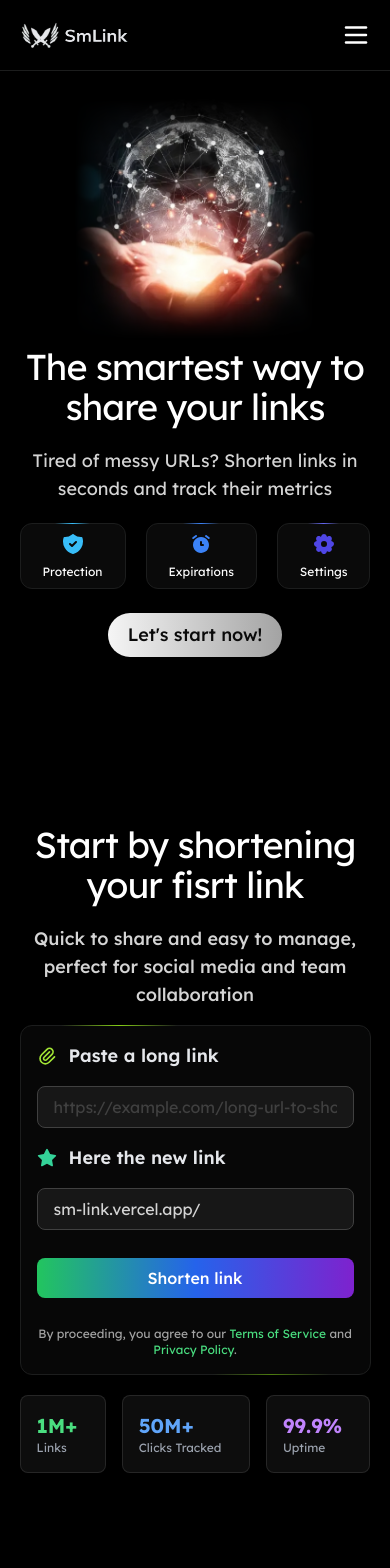
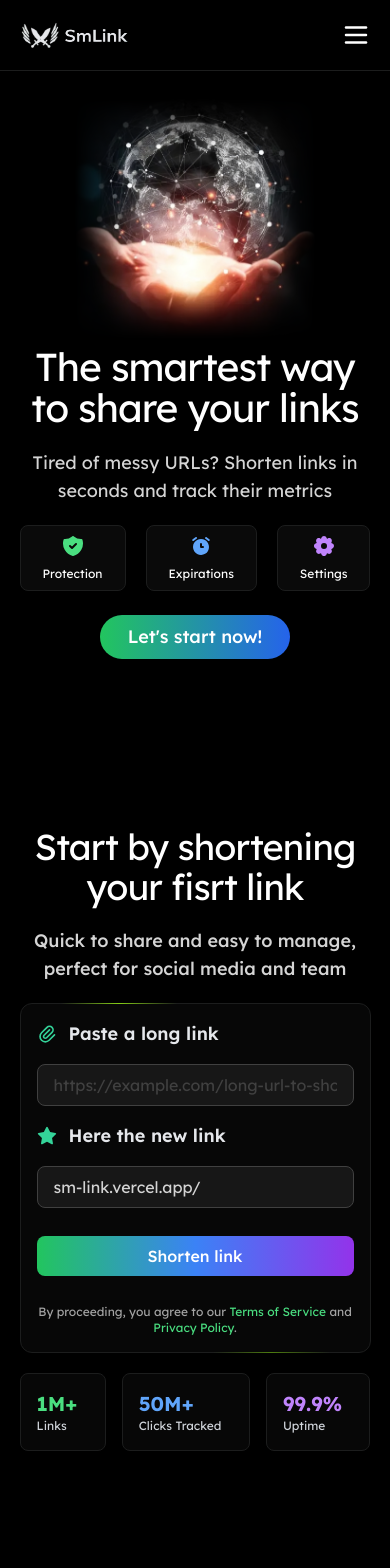
Before and after one commit to JoSG7/sm-link, a Next.js app: page / in a window 390 px wide. Shown: the top 1568 px of the page. Built offline with nearby package versions, Linux system fonts and the light colour scheme; no server answers.

Commit message:
responsive 7

```diff
--- a/src/components/home/sections/Hero/Hero.tsx
+++ b/src/components/home/sections/Hero/Hero.tsx
@@ -25,9 +25,10 @@ export function Hero() {
                 className="size-60 fade object-cover sm:size-72 lg-2:hidden" />
             </div>
 
-            <h1 className="text-4xl pt-2 text-center tracking-tight sm:text-6xl sm:text-start
+            <h1 className="text-fluid-title pt-2 text-center tracking-tight sm:text-6xl sm:text-start
             lg-2:text-white lg-2:text-start lg-2:text-6xl">
-              The smartest way to share your links
+              The <span className="">smartest way </span>
+              to share your links
             </h1>
 
             <p className="text-neutral-300 py-5 text-center text-lg sm:text-xl sm:text-start
@@ -38,40 +39,28 @@ export function Hero() {
 
             {/* Since 360px */}
             <div className="flex gap-5 pb-6 sm:justify-normal sm:gap-5 lg-2:hidden">
-              <article className="relative rounded-xl bg-neutral-950 border border-graphite p-2 grow">
-                {/* Borders */}
-                <div className="absolute -top-[1px] left-1/3 h-px w-1/3 bg-gradient-to-r from-transparent via-sky-400
-                to-transparent " />
-
+              <article className="relative rounded-lg bg-neutral-950 border border-graphite p-2 grow">
                 <div className="flex justify-center pb-2">
                   <div className=" ">
-                    <IconShieldCheckFilled className="text-sky-400 sm:size-7" />
+                    <IconShieldCheckFilled className="text-green-400 sm:size-7" />
                   </div>
                 </div>
                 <p className="text-xs text-center sm:text-base">Protection</p>
               </article>
 
-              <article className="relative rounded-xl bg-neutral-950 border border-graphite p-2 grow">
-                {/* Borders */}
-                <div className="absolute -top-[1px] left-1/3 h-px w-1/3 bg-gradient-to-r from-transparent via-blue-500
-                to-transparent " />
-
+              <article className="relative rounded-lg bg-neutral-950 border border-graphite p-2 grow">
                 <div className="flex justify-center pb-2">
                   <div className=" ">
-                    <IconAlarmFilled className="text-blue-500 sm:size-7" />
+                    <IconAlarmFilled className="text-blue-400 sm:size-7" />
                   </div>
                 </div>
                 <p className="text-xs text-center sm:text-base">Expirations</p>
               </article>
 
-              <article className="relative rounded-xl bg-neutral-950 border border-graphite p-2 grow">
-                {/* Borders */}
-                <div className="absolute -top-[1px] left-1/3 h-px w-1/3 bg-gradient-to-r from-transparent via-indigo-500
-                to-transparent " />
-
+              <article className="relative rounded-lg bg-neutral-950 border border-graphite p-2 grow">
                 <div className="flex justify-center pb-2">
                   <div className=" ">
-                    <IconSettingsFilled className="text-indigo-600 sm:size-7" />
+                    <IconSettingsFilled className="text-purple-400 sm:size-7" />
                   </div>
                 </div>
                 <p className="text-xs text-center sm:text-base">Settings </p>
@@ -93,8 +82,9 @@ export function Hero() {
             {/* Start Button section */}
             <div className="flex items-center gap-4 justify-center sm:justify-start
             lg-2:gap-7 lg-2:justify-start">
-              <button className="py-2 px-5 text-lg rounded-full font-medium bg-gradient-to-r from-neutral-100 to-neutral-400 text-neutral-950 transition-transform duration-200 hover:scale-105 sm:text-xl sm:py-4 sm:px-5
-              lg-2:py-2 lg-2:px-4 lg-2:text-lg" onClick={() => { scrollTo("link-form-section") }}>
+              <button className="py-2 px-7 text-lg rounded-full font-medium bg-gradient-to-r from-green-500 to-blue-600 transition-transform duration-200 hover:scale-105 sm:text-xl sm:py-4 sm:px-5
+              lg-2:py-2 lg-2:px-4 lg-2:text-lg lg-2:text-neutral-950 lg-2:from-neutral-100 lg-2:to-neutral-400"
+              onClick={() => { scrollTo("link-form-section") }}>
                 {`Let's start now!`}
               </button>
 
--- a/src/components/home/sections/LinkForm/LinkFormSection.tsx
+++ b/src/components/home/sections/LinkForm/LinkFormSection.tsx
@@ -15,8 +15,8 @@ export function LinkFormSection() {
         <LinkFormTitle />
 
         <section className="lg-2:hidden">
-          <p className="font-medium text-center text-lg text-neutral-300 pb-4">
-            Quick to share and easy to manage, perfect for social media and team collaboration
+          <p className="font-medium text-center text-lg text-neutral-300 pb-5">
+            Quick to share and easy to manage, perfect for social media and team
           </p>
         </section>
 
@@ -24,19 +24,19 @@ export function LinkFormSection() {
 
         {/* This section only appears in 360px */}
         <div className="flex gap-4 items-center pt-5 lg-2:hidden">
-          <article className="bg-white/5 backdrop-blur-sm rounded-lg p-4 border border-white/10 grow">
+          <article className="bg-neutral-950/70 backdrop-blur-sm rounded-lg p-4 border border-graphite grow">
             <div className="text-xl font-bold text-green-400">1M+</div>
-            <div className="text-xs text-gray-400">Links</div>
+            <div className="text-xs text-gray-300">Links</div>
           </article>
 
-          <article className="bg-white/5 backdrop-blur-sm rounded-lg p-4 border border-white/10 grow">
+          <article className="bg-neutral-950/70 backdrop-blur-sm rounded-lg p-4 border border-graphite grow">
             <div className="text-xl font-bold text-blue-400">50M+</div>
-            <div className="text-xs text-gray-400">Clicks Tracked</div>
+            <div className="text-xs text-gray-300">Clicks Tracked</div>
           </article>
 
-          <article className="bg-white/5 backdrop-blur-sm rounded-lg p-4 border border-white/10 grow">
+          <article className="bg-neutral-950/70 backdrop-blur-sm rounded-lg p-4 border border-graphite grow">
             <div className="text-xl font-bold text-purple-400">99.9%</div>
-            <div className="text-xs text-gray-400">Uptime</div>
+            <div className="text-xs text-gray-300">Uptime</div>
           </article>
         </div>
       </div>
--- a/src/components/home/sections/LinkForm/ShortLinkForm.tsx
+++ b/src/components/home/sections/LinkForm/ShortLinkForm.tsx
@@ -1,8 +1,8 @@
 "use client"
 
+import { IconLoader2, IconPaperclip, IconStarFilled } from "@tabler/icons-react";
 import { useLinkChanges } from "@/hooks/useLinkChanges";
 import { createShortLink } from "@/utils/links/api";
-import { IconLoader2, IconPaperclip, IconStarFilled } from "@tabler/icons-react";
 import { FormEvent, useState } from "react";
 import { toast } from "sonner";
 import { isURL } from "validator";
@@ -34,7 +34,9 @@ export function ShortLinkForm() {
           recordLinkChanges()
         }
       })
-        .finally(() => setSubmiting(false))
+        .finally(() => {
+          setSubmiting(false)
+        })
     }
   }
 
@@ -48,7 +50,7 @@ export function ShortLinkForm() {
       <div className="flex justify-between">
         <label htmlFor="txtUrl" className="flex items-center gap-3">
           <div className="rounded-full lg-2:block">
-            <IconPaperclip className="size-5 lg-2:size-5 text-lime-400"></IconPaperclip>
+            <IconPaperclip className="size-5 lg-2:size-5 text-emerald-400"></IconPaperclip>
           </div>
           <span className="text-lg sm:text-xl text-[#E5E7EB] font-semibold">Paste a long link</span>
         </label>
@@ -72,7 +74,7 @@ export function ShortLinkForm() {
       </div>
 
       <div className="flex justify-center">
-        <button className="w-full flex items-center justify-center gap-3 py-2 mt-2 mb-7 bg-gradient-to-r rounded-lg from-green-500 via-blue-600 to-purple-700 font-medium
+        <button className="w-full flex items-center justify-center gap-3 py-2 mt-2 mb-7 bg-gradient-to-r rounded-lg from-green-500 via-blue-500 to-purple-600 font-medium
         disabled:opacity-50 sm:text-lg" disabled={submiting}>
           {submiting ? <IconLoader2 className="size-4 animate-spin" /> : ""}
           {submiting ? "Shortening..." : "Shorten link"}
--- a/tailwind.config.ts
+++ b/tailwind.config.ts
@@ -28,7 +28,9 @@ export default {
   theme: {
     extend: {
       fontSize: {
-
+        'fluid-title' : ['clamp(36px, 10vw, 52px)', {
+          lineHeight: '1.05',
+        }]
       },
       screens: {
         "lg-2": "1272px"
```
